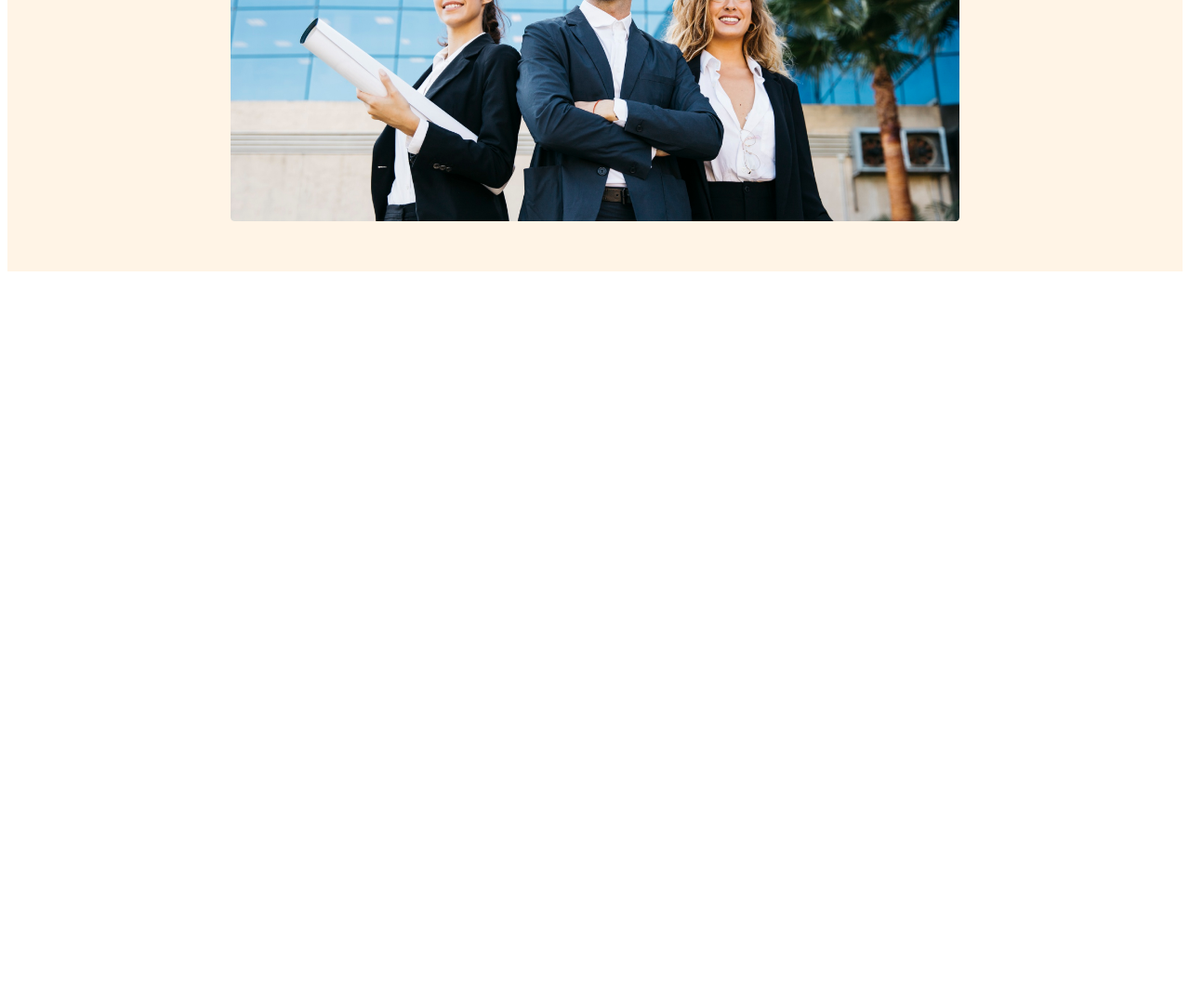
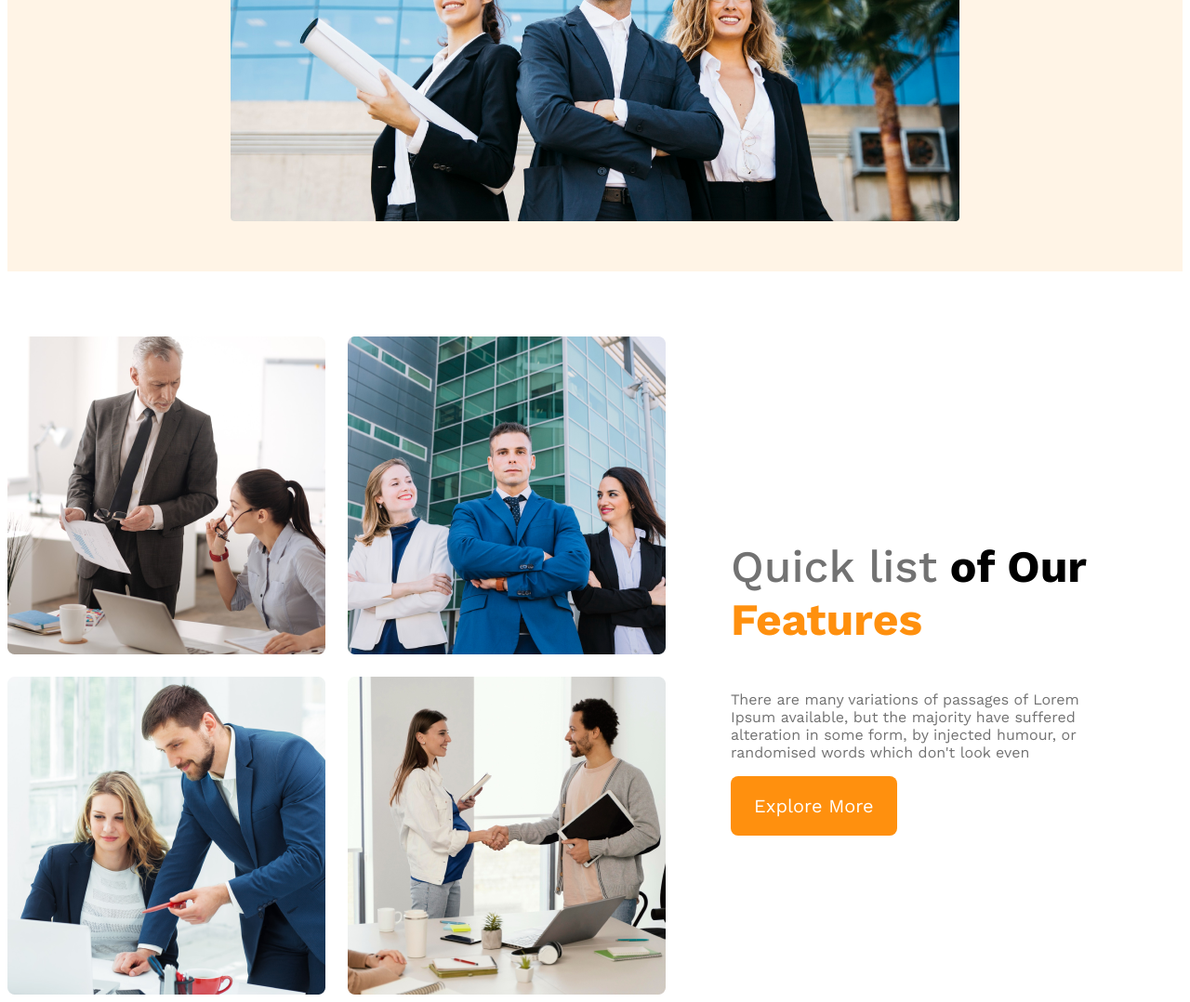
Before and after one commit to Jubayer234/g3-architect-website, a plain HTML site: page images/index.html in a window 1280 px wide. Shown: the part 760-1838 px from the top of the page at 93% size. Before the commit the page ends 1060 px from the top, so only its background shows below. Drawn offline with nearby package versions, Linux system fonts and the light colour scheme.

Commit message:
added feature content

```diff
--- a/images/index.html
+++ b/images/index.html
@@ -7,6 +7,7 @@
     <link rel="stylesheet" href="style.css">
 </head>
 <body>
+    <!-- header starts -->
     <header>
         <nav>
             <h3 class="nav-title">G3 Architects</h3>
@@ -27,8 +28,27 @@
                 <img src="./banner.png" alt="">
         </div>
     </header>
+    <!-- header end -->
     <main>
+        <!-- team section -->
+        <section class="team-container">
+            <div class="teams-img-container">
+                <img src="./team1.png" alt="">
+                <img src="./team2.png" alt="">
+                <img src="./team3.png" alt="">
+                <img src="./team4.png" alt="">
+            </div>
+            <div class="teams-content">
+                <h3 class="teams-title"><span class="quick">
+                    Quick list</span> <span class="of">of Our</span> <span class="text-features">Features</span>
 
+                </h3>
+                <p class="banner-description">
+                    There are many variations of passages of Lorem Ipsum available, but the majority have suffered alteration in some form, by injected humour, or randomised words which don't look even
+                </p>
+                <button class="btn-primary">Explore More</button>
+            </div>
+        </section>
     </main>
     <footer>
 
--- a/images/style.css
+++ b/images/style.css
@@ -61,6 +61,36 @@ nav li a{
     color: white;
     cursor: pointer;
 }
+/* main styles */
+main{
+    max-width: 1440px;
+    margin: 0 auto;
+}
+.team-container{
+    display: flex;
+    align-items: center;
+    margin-top: 70px;
+}
+.teams-img-container{
+    display: grid;
+    grid-template-columns: repeat(2,1fr);
+    gap: 1.5rem;
+}
+.teams-content{
+    padding-right:70px ;
+    padding-left: 70px;
+}
+.teams-title{
+    font-size: 3rem;
+}
+.teams-title .quick{
+    color: #727272;
+    font-weight: 500;
+}
+.teams-title .text-features{
+    color: #FF900E;
+    font-weight: 700;
+}
 
 /* responsive content making*/
 /* mobile devices */
```
